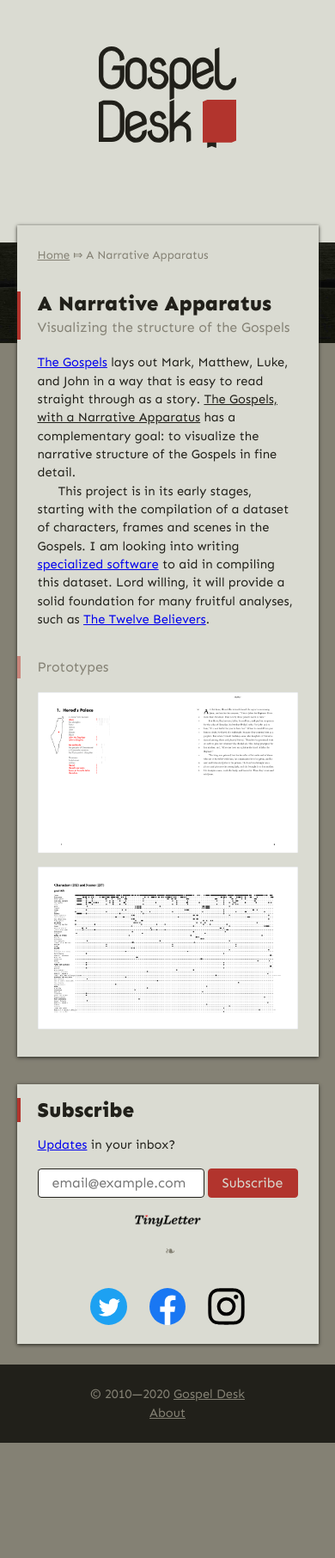
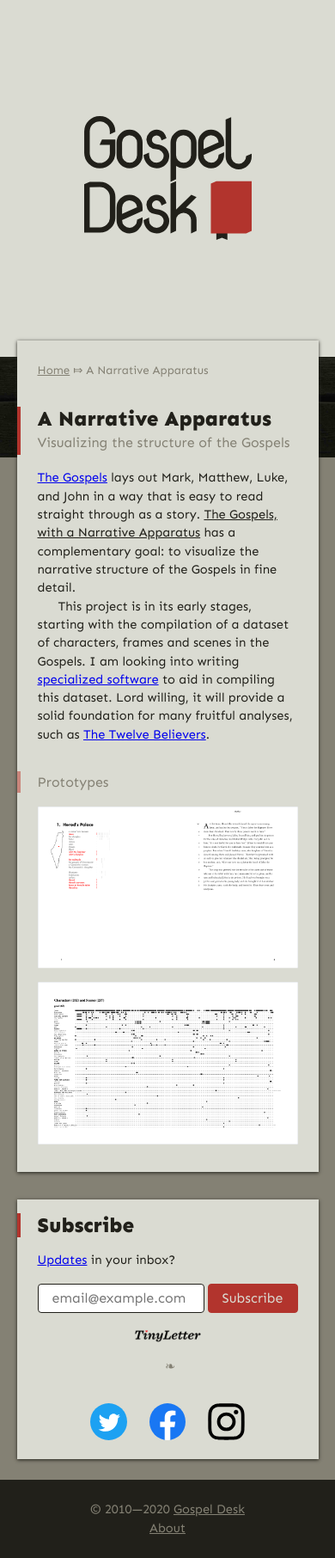
Before and after one commit to gospel-desk/www.logstown.com, a Jekyll site: the page built from a-narrative-apparatus/index.md, in a window 390 px wide. Shown: the whole page at 86% size. Built offline with Jekyll 4.4.1, drawn with Linux system fonts in a browser that asks for light colours; before the commit the page ends 1678 px from its top, so only the background shows below that.

Commit message:
Leave mobile alone, re: logo shrinking

```diff
--- a/assets/styles/_roomy.scss
+++ b/assets/styles/_roomy.scss
@@ -2,6 +2,15 @@
 
   body {
     font: normal 12pt/18pt $Sen;
+  }
+
+  body.inside-page {
+    .top {
+      img {
+        max-width: 160px;
+      }
+      padding: 6vh 0 12vh;
+    }
   }
 
   .hero {
--- a/assets/styles/gospeldesk.scss
+++ b/assets/styles/gospeldesk.scss
@@ -120,14 +120,6 @@ ul {
     max-width: 320px;
   }
   padding: 15vh 0;
-}
-body.inside-page {
-  .top {
-    img {
-      max-width: 160px;
-    }
-    padding: 6vh 0 12vh;
-  }
 }
 
 .hero {
```
